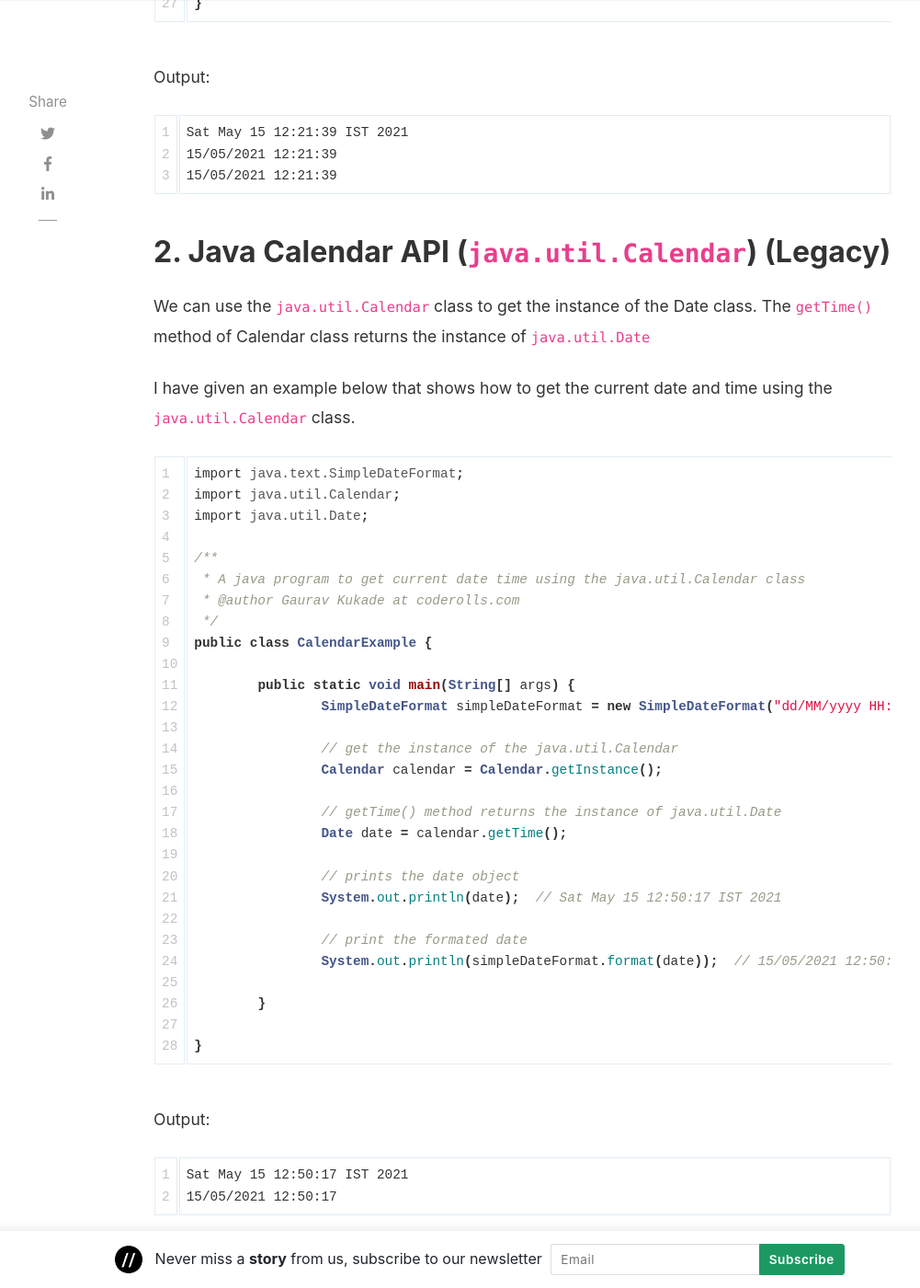
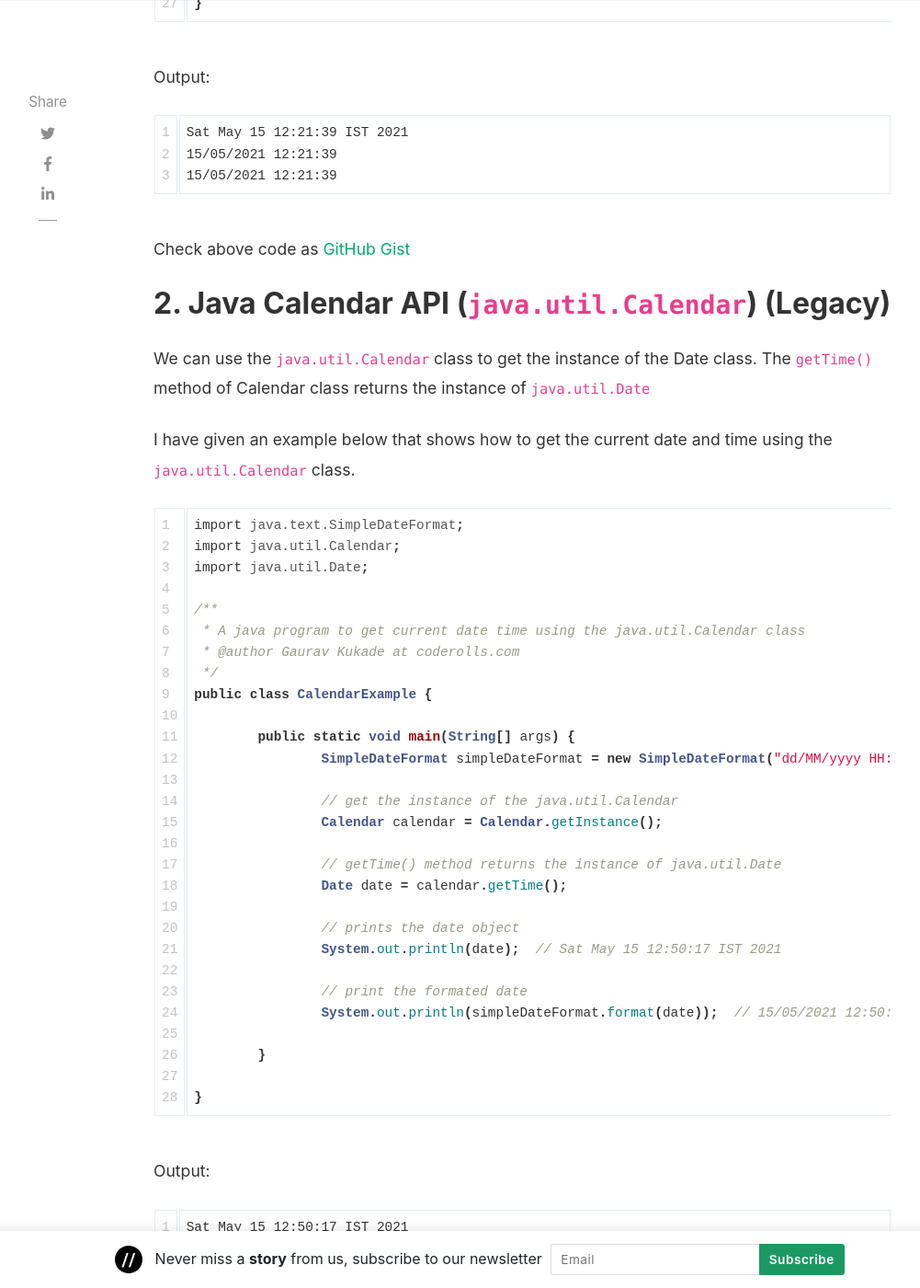
Before and after one commit to coderolls/coderolls-blog, a Jekyll site: the page built from _posts/java-time/2021-05-15-get-current-date-time-in-java.md, in a window 1280 px wide and 1400 px high, scrolled down 1915 px. Shown: the whole window at 92% size, without its empty margins (118-1119 px from the left). Built offline with Jekyll 4.4.1, drawn with Linux system fonts in a browser that asks for light colours; nearby versions of some CDN libraries; comment, search, counter and statistics services are not loaded; some of the changed text lies outside the part shown.

Commit message:
Add GitHub Gist links

````diff
--- a/_posts/java-time/2021-05-15-get-current-date-time-in-java.md
+++ b/_posts/java-time/2021-05-15-get-current-date-time-in-java.md
@@ -65,6 +65,7 @@ Sat May 15 12:21:39 IST 2021
 15/05/2021 12:21:39
 15/05/2021 12:21:39
 ```
+Check above code as [GitHub Gist](https://gist.github.com/gauravkukade/c0abb86106b161cd9b3d12de37e34cb3)
 
 ## 2. Java Calendar API (`java.util.Calendar`) (Legacy)
 
@@ -107,6 +108,8 @@ Sat May 15 12:50:17 IST 2021
 15/05/2021 12:50:17
 ```
 
+Check above code as [GitHub Gist](https://gist.github.com/gauravkukade/b29079c6b840d9c894c836468d9326dd)
+
 ## 3. LocalDate (`java.time.LocalDate`)
 
 
@@ -144,6 +147,7 @@ Output:
 2021-05-15
 2021/05/15
 ```
+Check above code as [GitHub Gist](https://gist.github.com/gauravkukade/4a756785c65e94fa645c1a4faa65edb4)
 
 ## 4. LocalTime (`java.time.LocalTime`)
 
@@ -181,6 +185,7 @@ Output:
 13:11:46.140359217
 13:11:46
 ```
+Check above code as [GitHub Gist](https://gist.github.com/gauravkukade/8ca11fd8b4652f33932b66a518c5775d)
 
 ## 5. LocalDateTime (`java.time.LocalDateTime`)
 
@@ -220,6 +225,7 @@ Output:
 2021-05-15T13:20:13.329481722
 15/05/2021 13:20:13
 ```
+Check above code as [GitHub Gist](https://gist.github.com/gauravkukade/ef36191b7cca3069631ab45918624c1c)
 
 ## 6. ZonedDateTime (`java.time.ZonedDateTime`)
 
@@ -287,6 +293,8 @@ Asia/Kolkata
 2021/05/15 10:15:55
 +02:00
 ```
+Check above code as [GitHub Gist](https://gist.github.com/gauravkukade/1ef796c53091ddb2a658f3e7dda22366)
+
 ## 7. Instant (`java.time.Instant`)
 
 We can use `java.time.Instant` to get epoch timestamps in seconds and milliseconds.
@@ -332,6 +340,7 @@ Output:
 1621073505
 15/05/2021 15:41:45
 ```
+Check above code as [GitHub Gist](https://gist.github.com/gauravkukade/f490a87ced1aa63c076bbe6bd7860a2c)
 
 ## Conclusion
 
````
